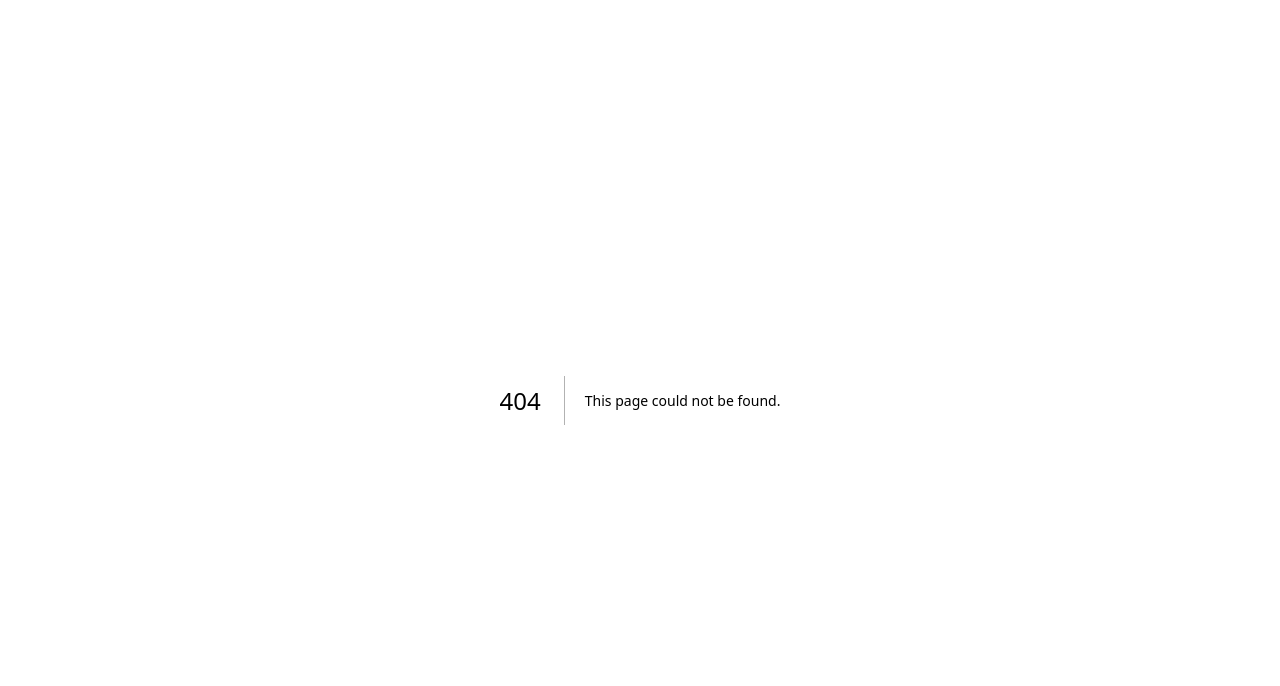
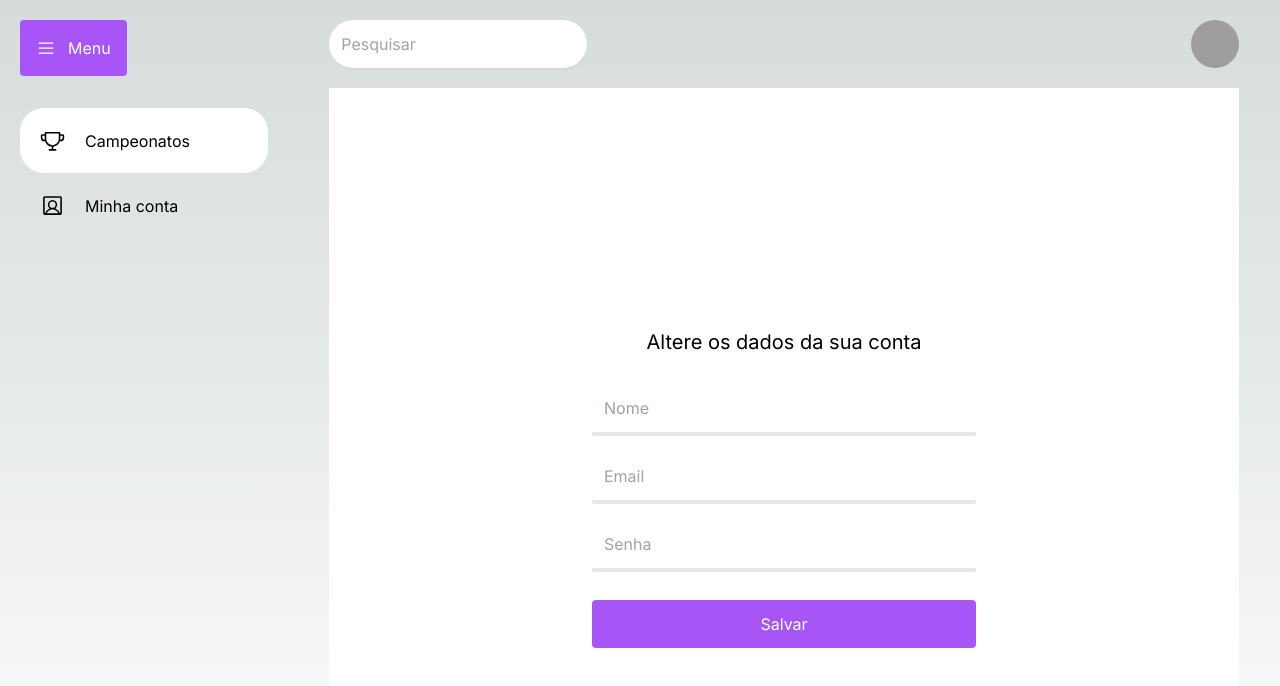
Before and after one commit to gustavo-sorrilha/vertigo-web, a Next.js app: page /profile in a window 1280 px wide. Before the commit this address had no page. Shown: the top 686 px of the page. Built offline with nearby package versions, Linux system fonts and the light colour scheme; grey boxes are pictures that could not be loaded.

Commit message:
feat: realizando ajustes visuais e criando pagina de perfil

```diff
--- a/package.json
+++ b/package.json
@@ -10,7 +10,6 @@
     "clean": "next clean"
   },
   "dependencies": {
-    "@heroicons/react": "^1.0.6",
     "@phosphor-icons/react": "^2.0.13",
     "cors": "^2.8.5",
     "date-fns": "^2.30.0",
--- a/src/app/globals.css
+++ b/src/app/globals.css
@@ -8,7 +8,7 @@
   --background-end-rgb: 255, 255, 255;
 }
 
-@media (prefers-color-scheme: light) {
+@media (prefers-color-scheme: dark) {
   :root {
     --foreground-rgb: 255, 255, 255;
     --background-start-rgb: 0, 0, 0;
--- /dev/null
+++ b/src/app/profile/page.jsx
@@ -0,0 +1,23 @@
+import { Sidebar, Header, Container,Mapa} from '@/components';
+
+export default function Profile() {
+  return (
+    <main className="flex min-h-screen">
+    <Sidebar />
+
+    <div className='flex flex-col flex-1'>
+      <Header />
+
+      <Container>
+        <form action="" className="flex flex-col m-auto w-96 gap-4">
+            <h1 className='text-center mb-3 text-xl text-black'>Altere os dados da sua conta</h1>
+            <input type="text" className="bg-white p-3 border-b-4 rounded-sm" placeholder="Nome" />
+            <input type="text" className="bg-white p-3 border-b-4 rounded-sm" placeholder="Email" />
+            <input type="text" className="bg-white p-3 border-b-4 rounded-sm" placeholder="Senha" />
+            <button type="submit" className="bg-purple-500 rounded p-3 mt-3 text-white">Salvar</button>
+        </form>
+      </Container>
+    </div>
+  </main>
+  )
+}
--- a/src/components/Button.jsx
+++ b/src/components/Button.jsx
@@ -1,17 +1,16 @@
+"use client";
+
+const options = [
+  { label: "Loud", value: "loud" },
+  { label: "Pain", value: "pain" },
+]
+
 export function Button() {
-  const buttonContainerStyle = {
-    marginTop: '15px',
-    marginBottom: '15px',
-  };
-
   return (
-    <div className="relative inline-block" style={buttonContainerStyle}>
-      <button className="w-220 h-36 px-0 flex-shrink-0 border-radius-8 bg-white-100 text-white flex items-start justify-start button-custom">
-        <span style={{ color: '#53F', padding: '4px 8px', display: 'flex', alignItems: 'flex-start', gap: '1px' }}>LOUD</span>
-        <svg xmlns="http://www.w3.org/2000/svg" className="w-4 h-4 ml-2 fill-current" viewBox="0 0 20 20">
-          <path d="M10 12l-6-6h12z" />
-        </svg>
-      </button>
-    </div>
+    <select name="select" className="p-5 border-radius-8 text-black flex items-start justify-start button-custom">
+      {options.map(item => (
+        <option key={item.value} value={item.value} className="p-5">{item.label}</option>
+      ))}
+    </select>
   );
 }
--- a/src/components/Card.jsx
+++ b/src/components/Card.jsx
@@ -2,7 +2,7 @@
 "use client";
 import { format } from 'date-fns';
 import { enUS } from 'date-fns/locale';
-import { GlobeAltIcon } from '@heroicons/react/solid';
+// import { GlobeAltIcon } from '@heroicons/react/solid';
 
 
 export function Card({ partida }) {
@@ -14,7 +14,7 @@ export function Card({ partida }) {
     <div className="bg-stone-950 p-4 max-h-60 w-64 rounded-xl">
       <header className="flex justify-between items-center text-slate-500">
       <div className="flex items-center gap-2">
-        <GlobeAltIcon className="h-6 w-6 text-slate-300" />
+        {/* <GlobeAltIcon className="h-6 w-6 text-slate-300" /> */}
         <span>{nome_campeonato && nome_campeonato.nome_campeonato}</span>
       </div>
         <p>{dataFormatada}</p>
--- a/src/components/Container.jsx
+++ b/src/components/Container.jsx
@@ -1,4 +1,4 @@
-import React from 'react';
+"use client";
 
 export function Container({ children }) {
   return (
--- a/src/components/Partidas.jsx
+++ b/src/components/Partidas.jsx
@@ -1,7 +1,7 @@
 "use client";
 
-import { Card } from ".";
-import  { useState, useEffect } from 'react';
+import { useState, useEffect } from 'react';
+import { Card } from "./Card";
 
 
 async function carregarDados(){
--- a/src/components/Sidebar.jsx
+++ b/src/components/Sidebar.jsx
@@ -1,6 +1,7 @@
 "use client";
 
 import { useState } from "react";
+import Link from "next/link";
 import { Trophy, List, UserSquare } from "@phosphor-icons/react";
 
 const iconSize = 25;
@@ -8,12 +9,14 @@ const options = [
   {
     icon: <Trophy size={iconSize} />,
     label: "Campeonatos",
-    key: "championships"
+    key: "championships",
+    goTo: "/"
   },
   {
     icon: <UserSquare size={iconSize} />,
     label: "Minha conta",
     key: "account",
+    goTo: "profile"
   },
 ];
 
@@ -33,16 +36,18 @@ export function Sidebar() {
 
       {sideBarIsVisible && (
         <ul className="mt-8">
-          {options.map(({ label, key, icon }) => (
-            <li
-              className={`flex items-center ${activeItem === key && "bg-white"} p-5 cursor-pointer rounded-3xl overflow-hidden`}
-              key={label}
-              onClick={() => setActiveItem(key)}
-            >
-              {icon}
-              <a href="#" className="ml-5">{label}</a>
-            </li>
-          ))}
+          {options.map(({ label, key, icon, goTo }) => (
+              <Link
+                className={`flex items-center ${activeItem === key ? "bg-white" : "text-black"} p-5 cursor-pointer rounded-3xl overflow-hidden`}
+                key={label}
+                onClick={() => setActiveItem(key)}
+                href={goTo}
+              >
+                {icon}
+                <a href="#" className="ml-5">{label}</a>
+              </Link>
+              )
+          )}
         </ul>
       )}
     </aside>
```
Also changed, not shown: 1 other file (tests, documents, lock files or other folders).
